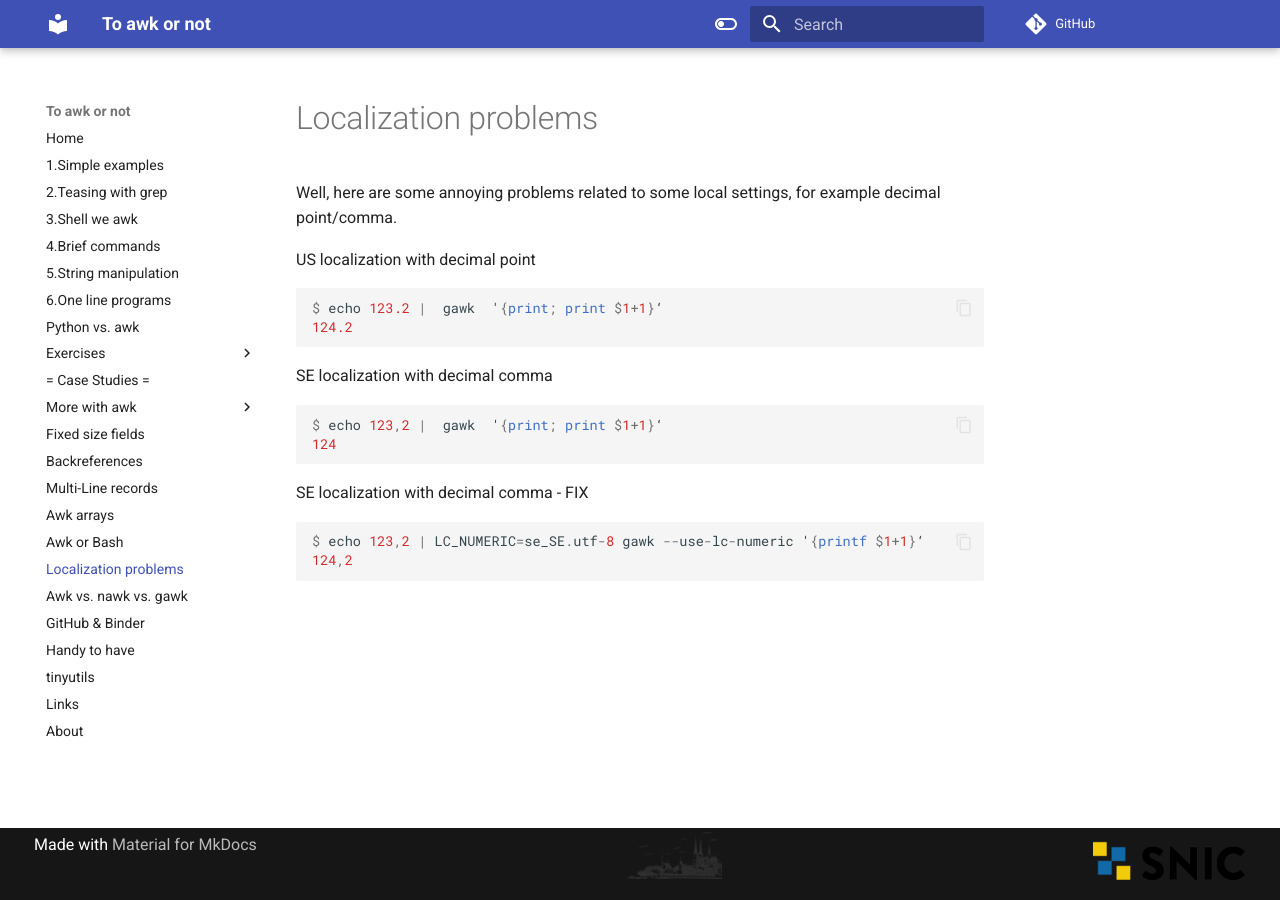
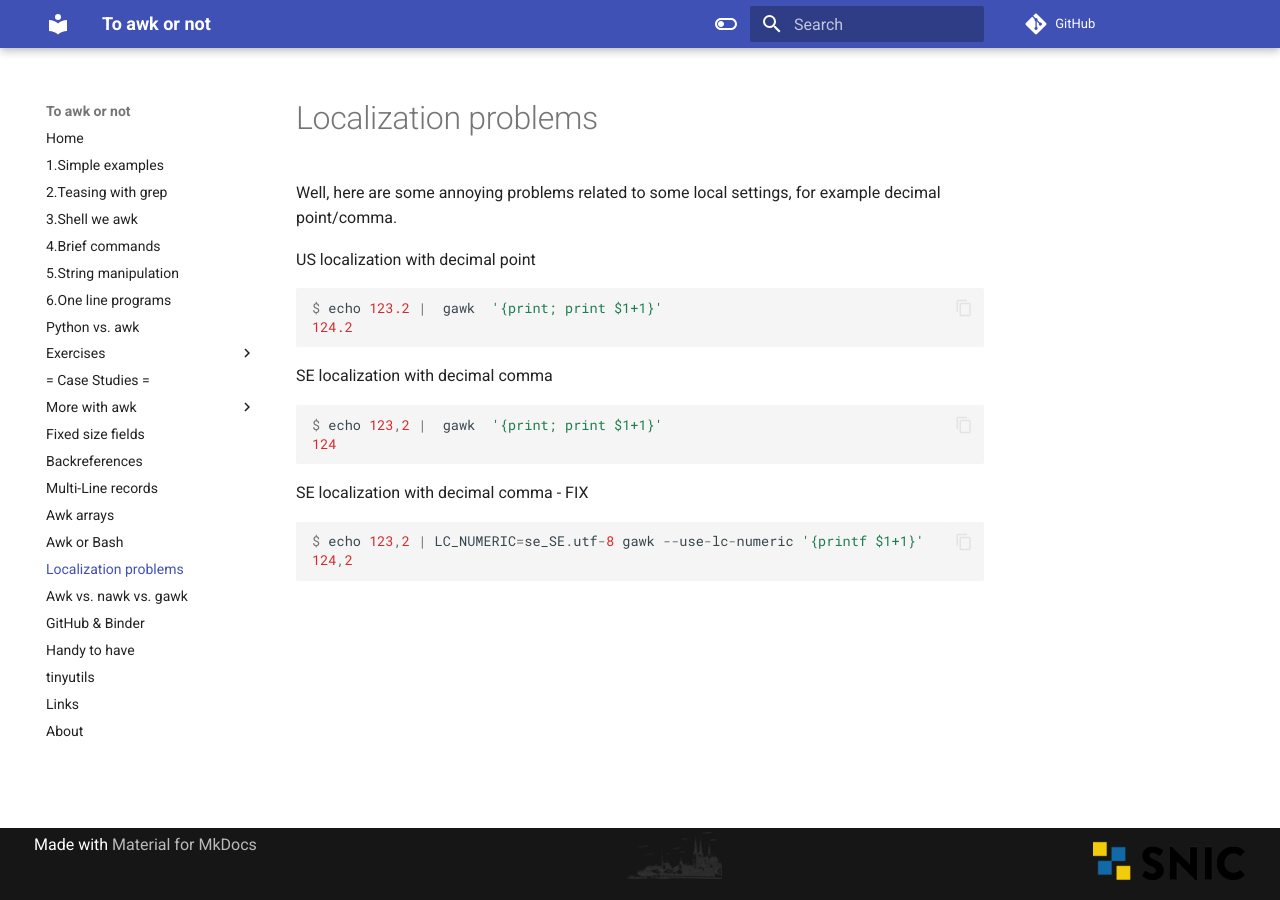
Before and after one commit to pmitev/to-awk-or-not, an MkDocs documentation site: the page built from docs/Other/Localization.md, in a window 1280 px wide. Built offline with MkDocs 1.6.1 and Material for MkDocs 9.7.7, drawn with Linux system fonts in a browser that asks for light colours; comment, search, counter and statistics services are not loaded.

````diff
--- a/docs/Other/Localization.md
+++ b/docs/Other/Localization.md
@@ -3,19 +3,19 @@ Well, here are some annoying problems related to some local settings, for exampl
 
 US localization with decimal point
 ``` awk
-$ echo 123.2 |  gawk  '{print; print $1+1}‘
+$ echo 123.2 |  gawk  '{print; print $1+1}'
 124.2
 ```
 
 SE localization with decimal comma
 ``` awk
-$ echo 123,2 |  gawk  '{print; print $1+1}‘
+$ echo 123,2 |  gawk  '{print; print $1+1}'
 124
 ```
 
 
 SE localization with decimal comma - FIX
 ``` awk
-$ echo 123,2 | LC_NUMERIC=se_SE.utf-8 gawk --use-lc-numeric '{printf $1+1}‘
+$ echo 123,2 | LC_NUMERIC=se_SE.utf-8 gawk --use-lc-numeric '{printf $1+1}'
 124,2
 ```
````
